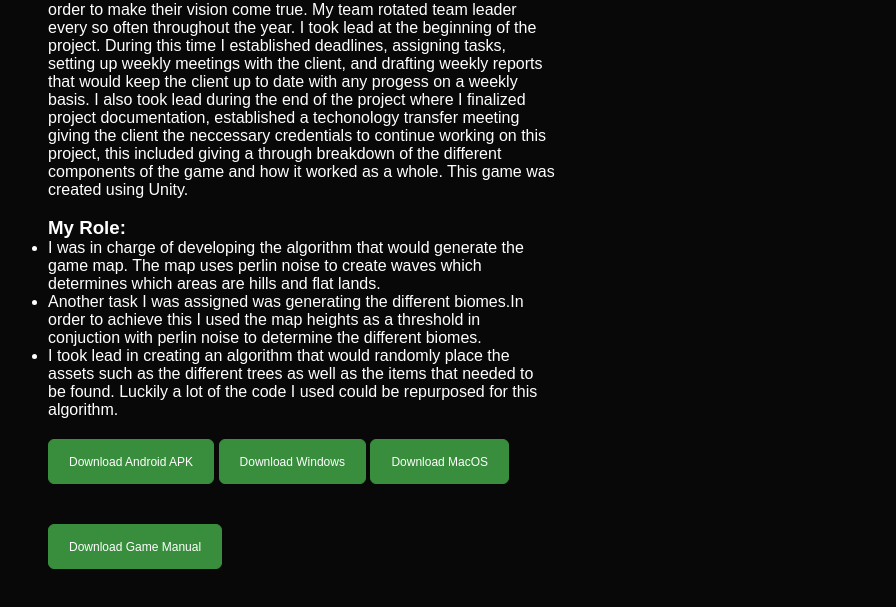
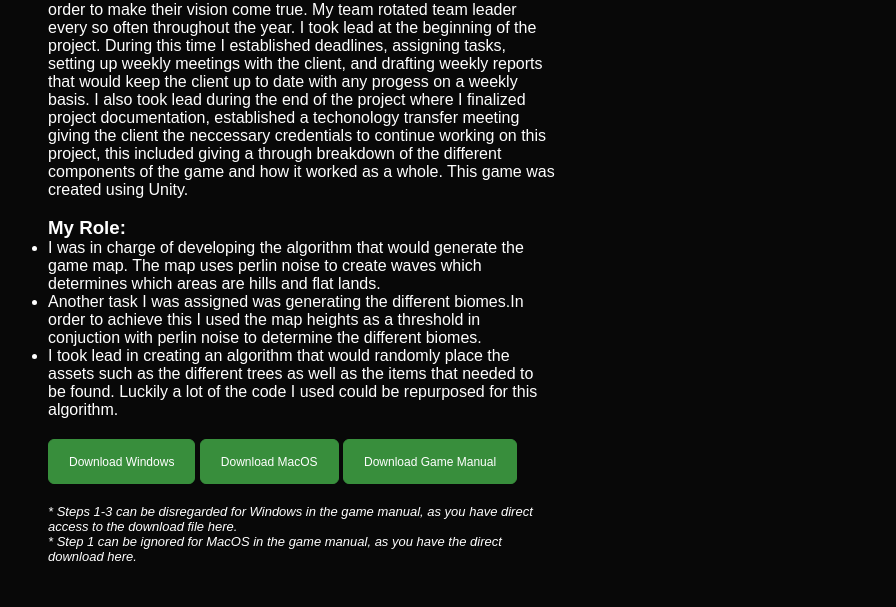
Before and after one commit to buenocap/Website-Portfolio, a plain HTML site: page projects.html in a window 1280 px wide. Shown: the part 654-1261 px from the top of the page, without its empty margins (80-976 px from the left). Drawn offline with Linux system fonts and the light colour scheme.

Commit message:
Added download link references

```diff
--- a/projects.html
+++ b/projects.html
@@ -52,10 +52,10 @@
                             <li>Another task I was assigned was generating the different biomes.In order to achieve this I used the map heights as a threshold in conjuction with perlin noise to determine the different biomes.</li>
                             <li>I took lead in creating an algorithm that would randomly place the assets such as the different trees as well as the items that needed to be found. Luckily a lot of the code I used could be repurposed for this algorithm.</li>
                         </ul>
-                        <button type="button" class="btn"><a href="" download>Download Android APK</a></button>
-                        <button type="button" class="btn"><a href="" download>Download Windows</a></button>
-                        <button type="button" class="btn"><a href="" download>Download MacOS</a></button>
-                        <button type="button" class="btn"><a href="" download>Download Game Manual</a></button>
+                        <button type="button" class="btn"><a href="./ScavengerHuntDownloadFiles/Windows.zip" download>Download Windows</a></button>
+                        <button type="button" class="btn"><a href="./ScavengerHuntDownloadFiles/ScavengerHunt.zip" download>Download MacOS</a></button>
+                        <button type="button" class="btn"><a href="./ScavengerHuntDownloadFiles/Scavenger Hunt Gameplay Instructions.pdf" download>Download Game Manual</a></button>
+                        <p style="font-style: italic; font-size:small">* Steps 1-3 can be disregarded for Windows in the game manual, as you have direct access to the download file here.<br>* Step 1 can be ignored for MacOS in the game manual, as you have the direct download here.</p>
                     </div>
                     <div class="column c2">
                         <video controls>
```
